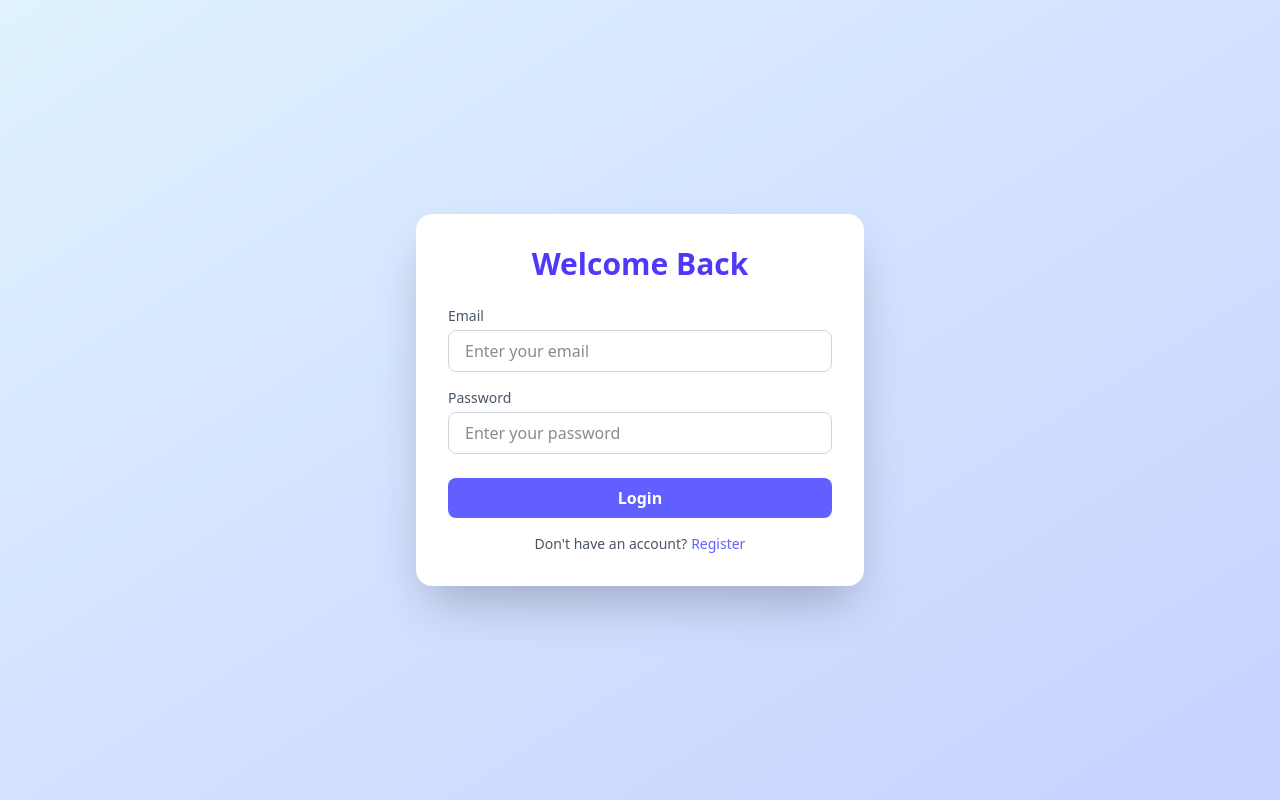
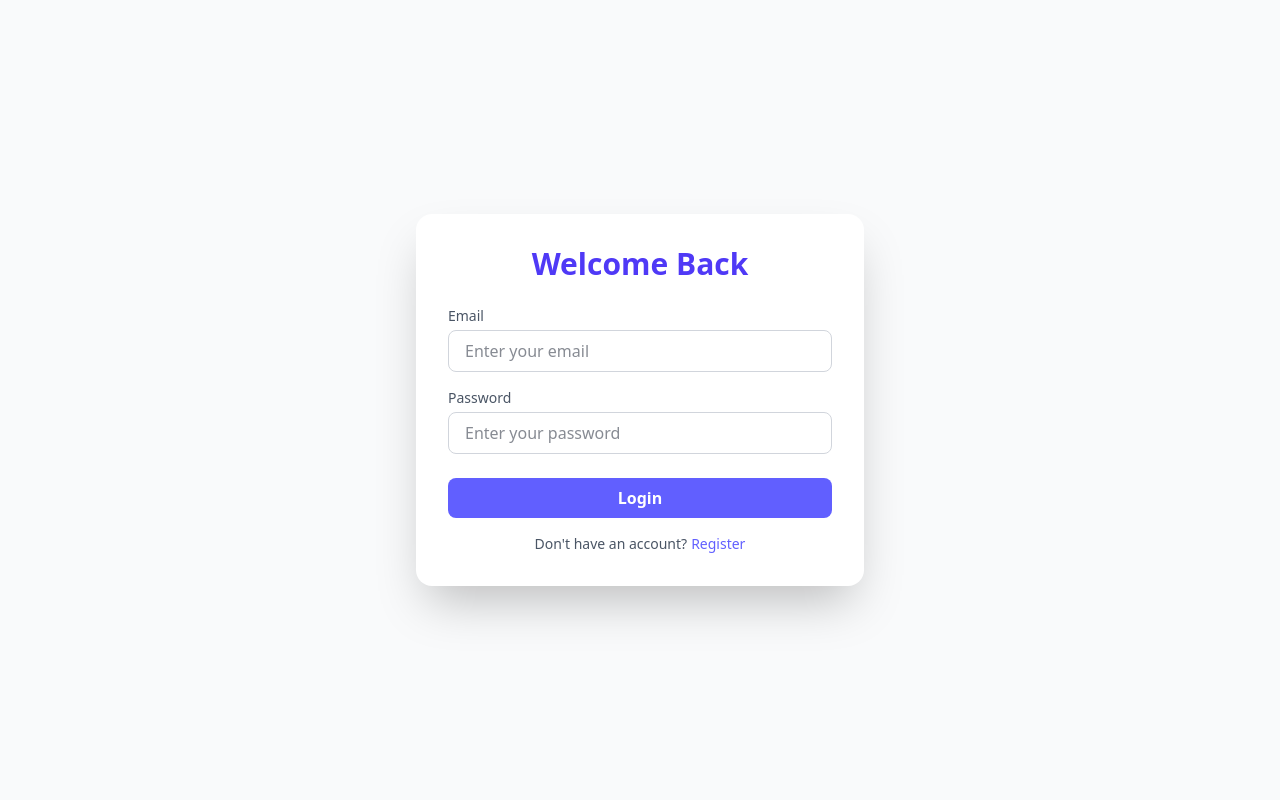
Before and after one commit to Aniket12215523/acciojob_assessment-frontend, a Next.js app: page / in a window 1280 px wide. Built offline with nearby package versions, Linux system fonts and the light colour scheme; no server answers.

Commit message:
updated css of authpage

```diff
--- a/src/components/AuthForm.jsx
+++ b/src/components/AuthForm.jsx
@@ -27,7 +27,7 @@
   };
 
   return (
-    <div className="min-h-screen bg-gradient-to-br from-sky-100 to-indigo-200 flex items-center justify-center px-4">
+    <div className="min-h-screen bg-gradient-to-br  flex items-center justify-center px-4">
       <div className="w-full max-w-md bg-white rounded-2xl shadow-2xl p-8 transition-all duration-300 animate-fade-in">
         <h2 className="text-3xl font-bold text-center text-indigo-600 mb-6">
           {isRegister ? 'Create Account' : 'Welcome Back'}
```
